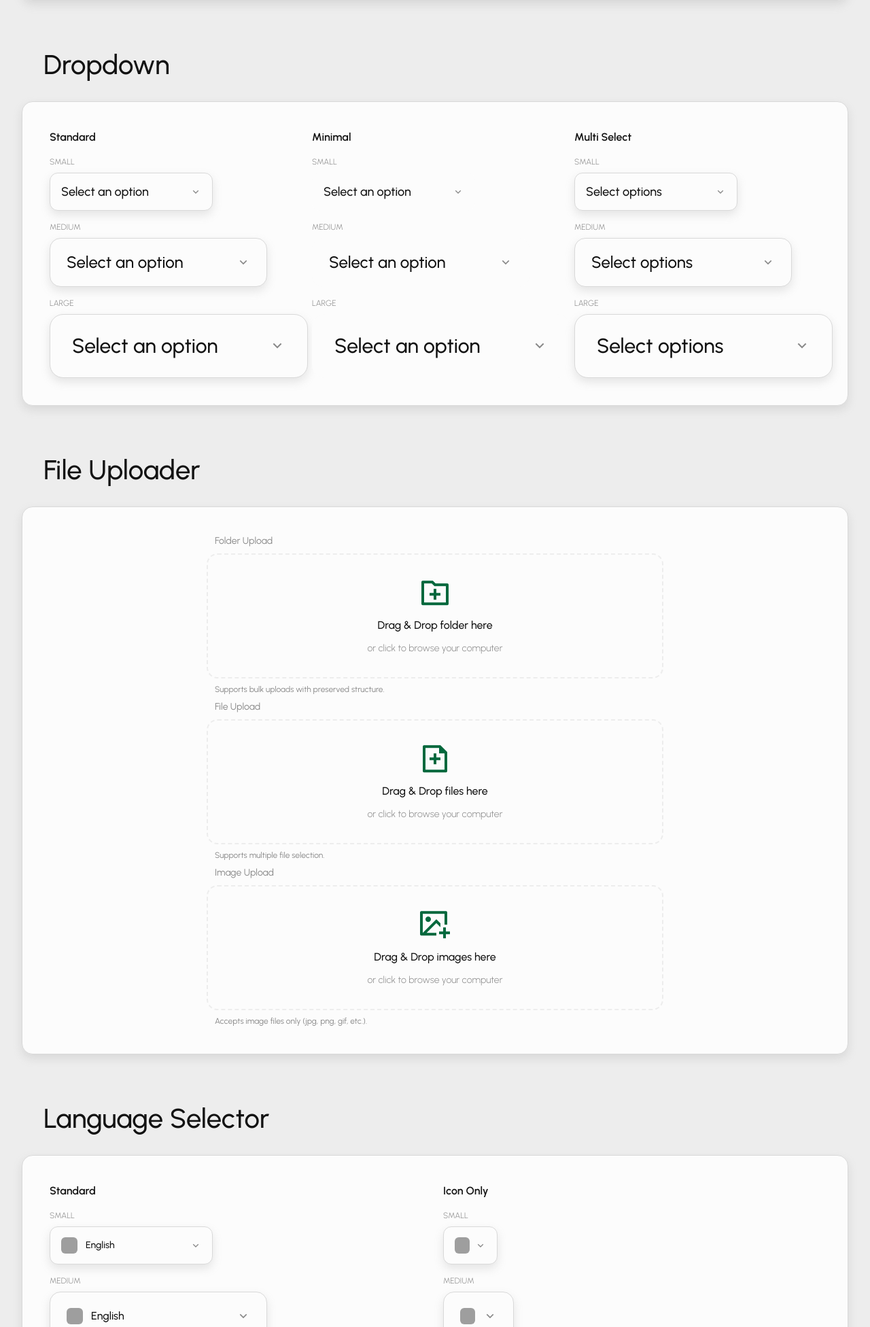
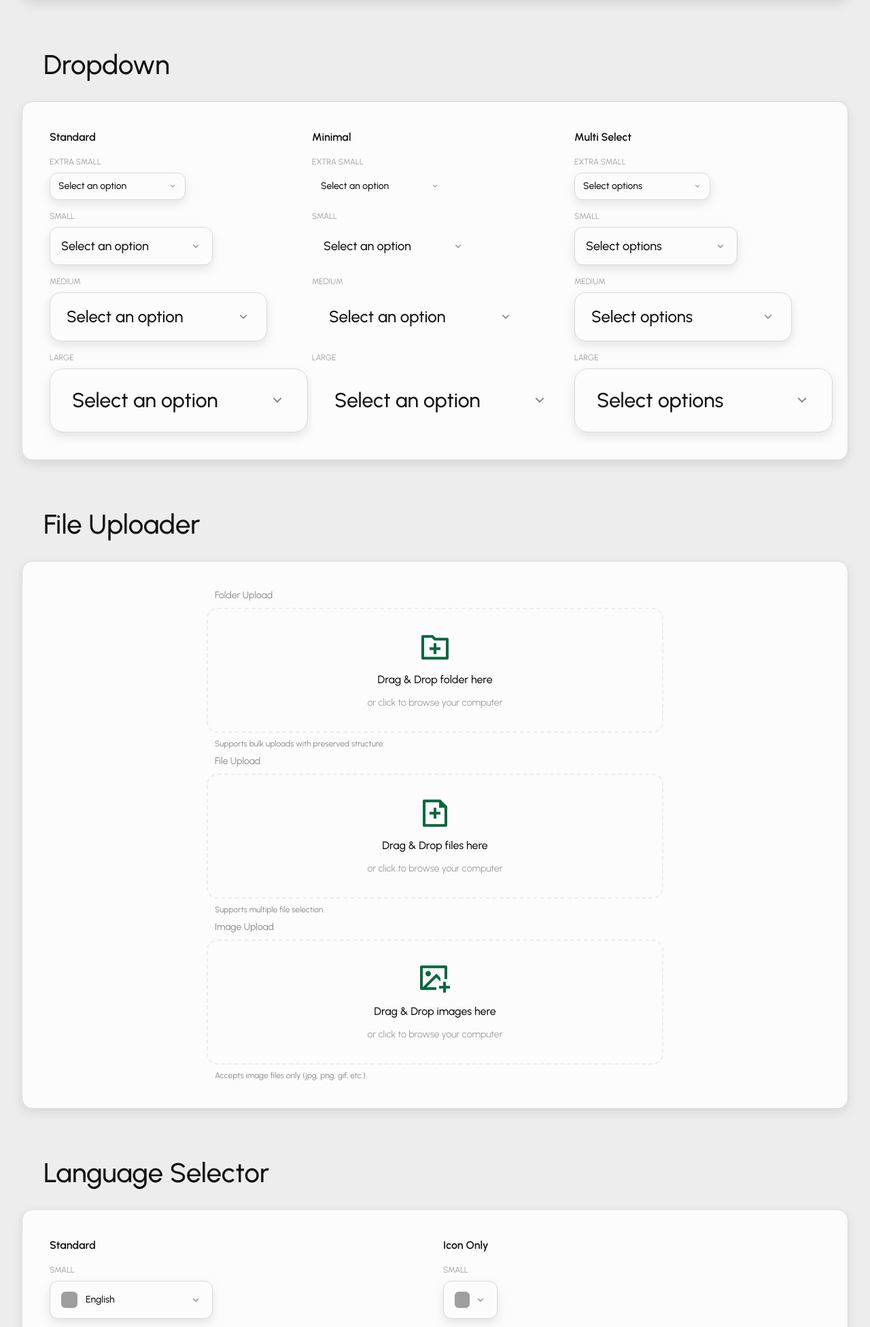
Before and after one commit to ggmtecit-prog/NexLed_UI_System, a PHP site: page /molecules.html in a window 1280 px wide. Shown: the part 1561-3513 px from the top of the page at 68% size. Run offline with PHP 8.4, Linux system fonts and the light colour scheme; some libraries are stand-ins or nearby versions; grey boxes are pictures that could not be loaded.

```diff
--- a/molecules.html
+++ b/molecules.html
@@ -334,6 +334,36 @@
                             <h3 class="size-grid-column-title">Standard</h3>
 
                             <div class="size-grid-row">
+                                <h4 class="size-grid-label">Extra Small</h4>
+                                <div class="size-grid-content">
+                                    <div class="dropdown dropdown-xs w-btn-xs">
+                                        <button class="dropdown-trigger" aria-haspopup="listbox" aria-expanded="false">
+                                            <span class="dropdown-value">Select an option</span>
+                                            <i class="ri-arrow-down-s-line dropdown-arrow" aria-hidden="true"></i>
+                                        </button>
+                                        <ul class="dropdown-menu custom-scrollbar" role="listbox"
+                                            aria-label="Standard extra small options">
+                                            <li class="dropdown-item" role="option" aria-selected="false"
+                                                data-value="option1">
+                                                <span>Option 1</span>
+                                                <i class="ri-check-line dropdown-item-check" aria-hidden="true"></i>
+                                            </li>
+                                            <li class="dropdown-item" role="option" aria-selected="false"
+                                                data-value="option2">
+                                                <span>Option 2</span>
+                                                <i class="ri-check-line dropdown-item-check" aria-hidden="true"></i>
+                                            </li>
+                                            <li class="dropdown-item" role="option" aria-selected="false"
+                                                data-value="option3">
+                                                <span>Option 3</span>
+                                                <i class="ri-check-line dropdown-item-check" aria-hidden="true"></i>
+                                            </li>
+                                        </ul>
+                                    </div>
+                                </div>
+                            </div>
+
+                            <div class="size-grid-row">
                                 <h4 class="size-grid-label">Small</h4>
                                 <div class="size-grid-content">
                                     <div class="dropdown dropdown-sm w-btn-sm">
@@ -488,6 +518,36 @@
                             <h3 class="size-grid-column-title">Minimal</h3>
 
                             <div class="size-grid-row">
+                                <h4 class="size-grid-label">Extra Small</h4>
+                                <div class="size-grid-content">
+                                    <div class="dropdown dropdown-minimal dropdown-xs w-btn-xs">
+                                        <button class="dropdown-trigger" aria-haspopup="listbox" aria-expanded="false">
+                                            <span class="dropdown-value">Select an option</span>
+                                            <i class="ri-arrow-down-s-line dropdown-arrow" aria-hidden="true"></i>
+                                        </button>
+                                        <ul class="dropdown-menu custom-scrollbar" role="listbox"
+                                            aria-label="Minimal extra small options">
+                                            <li class="dropdown-item" role="option" aria-selected="false"
+                                                data-value="option1">
+                                                <span>Option 1</span>
+                                                <i class="ri-check-line dropdown-item-check" aria-hidden="true"></i>
+                                            </li>
+                                            <li class="dropdown-item" role="option" aria-selected="false"
+                                                data-value="option2">
+                                                <span>Option 2</span>
+                                                <i class="ri-check-line dropdown-item-check" aria-hidden="true"></i>
+                                            </li>
+                                            <li class="dropdown-item" role="option" aria-selected="false"
+                                                data-value="option3">
+                                                <span>Option 3</span>
+                                                <i class="ri-check-line dropdown-item-check" aria-hidden="true"></i>
+                                            </li>
+                                        </ul>
+                                    </div>
+                                </div>
+                            </div>
+
+                            <div class="size-grid-row">
                                 <h4 class="size-grid-label">Small</h4>
                                 <div class="size-grid-content">
                                     <div class="dropdown dropdown-minimal dropdown-sm w-btn-sm">
@@ -640,6 +700,54 @@
 
                         <div class="size-grid-column">
                             <h3 class="size-grid-column-title">Multi Select</h3>
+
+                            <div class="size-grid-row">
+                                <h4 class="size-grid-label">Extra Small</h4>
+                                <div class="size-grid-content">
+                                    <div class="dropdown dropdown-multi dropdown-xs w-btn-xs">
+                                        <button class="dropdown-trigger" aria-haspopup="listbox" aria-expanded="false">
+                                            <span class="dropdown-value">Select options</span>
+                                            <i class="ri-arrow-down-s-line dropdown-arrow" aria-hidden="true"></i>
+                                        </button>
+                                        <ul class="dropdown-menu custom-scrollbar" role="listbox"
+                                            aria-multiselectable="true" aria-label="Multi-select extra small options">
+                                            <li class="dropdown-item" role="option" aria-selected="false"
+                                                data-value="option1">
+                                                <label class="checkbox-wrapper checkbox-sm">
+                                                    <span class="relative inline-flex items-center justify-center">
+                                                        <input type="checkbox" class="peer">
+                                                        <i class="ri-check-line absolute inset-0 flex items-center justify-center leading-none text-white text-icon-xs opacity-0 peer-checked:opacity-100 pointer-events-none"
+                                                            aria-hidden="true"></i>
+                                                    </span>
+                                                    <span class="text-body-xs">Option 1</span>
+                                                </label>
+                                            </li>
+                                            <li class="dropdown-item" role="option" aria-selected="false"
+                                                data-value="option2">
+                                                <label class="checkbox-wrapper checkbox-sm">
+                                                    <span class="relative inline-flex items-center justify-center">
+                                                        <input type="checkbox" class="peer">
+                                                        <i class="ri-check-line absolute inset-0 flex items-center justify-center leading-none text-white text-icon-xs opacity-0 peer-checked:opacity-100 pointer-events-none"
+                                                            aria-hidden="true"></i>
+                                                    </span>
+                                                    <span class="text-body-xs">Option 2</span>
+                                                </label>
+                                            </li>
+                                            <li class="dropdown-item" role="option" aria-selected="false"
+                                                data-value="option3">
+                                                <label class="checkbox-wrapper checkbox-sm">
+                                                    <span class="relative inline-flex items-center justify-center">
+                                                        <input type="checkbox" class="peer">
+                                                        <i class="ri-check-line absolute inset-0 flex items-center justify-center leading-none text-white text-icon-xs opacity-0 peer-checked:opacity-100 pointer-events-none"
+                                                            aria-hidden="true"></i>
+                                                    </span>
+                                                    <span class="text-body-xs">Option 3</span>
+                                                </label>
+                                            </li>
+                                        </ul>
+                                    </div>
+                                </div>
+                            </div>
 
                             <div class="size-grid-row">
                                 <h4 class="size-grid-label">Small</h4>
--- a/src/nexled.css
+++ b/src/nexled.css
@@ -459,6 +459,26 @@ body {
   border-radius: var(--radius-sm);
 }
 
+/* NAVIGATION BAR */
+.nav-bar {
+  display: flex;
+  flex-wrap: wrap;
+  align-items: center;
+  justify-content: space-between;
+  gap: var(--space-24);
+  padding: var(--space-20) var(--space-24);
+  background-color: var(--color-white);
+  border: var(--border-thin) solid var(--color-grey-secondary);
+  border-radius: var(--radius-xl);
+  box-shadow: var(--shadow-btn-default);
+}
+
+@media (min-width: 1440px) {
+  .nav-bar {
+    flex-wrap: nowrap;
+  }
+}
+
 .btn-icon {
   padding: 0;
   width: var(--size-btn-icon-lg);
@@ -2025,6 +2045,36 @@ textarea:hover::placeholder {
   font-size: var(--space-24);
 }
 
+.dropdown-xs .dropdown-trigger {
+  height: var(--size-btn-xs-h);
+  padding-block: var(--space-8);
+  padding-inline: var(--space-12);
+  font-size: var(--font-size-body-sm);
+  line-height: var(--line-height-body-sm);
+  border-radius: var(--radius-md);
+}
+
+.dropdown-xs .dropdown-arrow {
+  font-size: var(--space-12);
+}
+
+.dropdown-xs .dropdown-menu {
+  padding: var(--space-4);
+  gap: var(--space-4);
+  max-height: calc(var(--size-btn-xs-h) * 4);
+}
+
+.dropdown-xs .dropdown-item {
+  gap: var(--space-8);
+  padding: var(--space-4) var(--space-8);
+  font-size: var(--font-size-body-xs);
+  line-height: var(--line-height-body-xs);
+}
+
+.dropdown-xs .dropdown-item-check {
+  font-size: var(--space-12);
+}
+
 .dropdown-trigger:hover .dropdown-value,
 .dropdown-trigger:hover .dropdown-arrow,
 .language-selector-trigger:hover .language-selector-value,
@@ -2064,7 +2114,7 @@ textarea:hover::placeholder {
 .dropdown-item[aria-selected="true"]:hover,
 .language-selector-option[aria-selected="true"]:hover {
   background-color: var(--color-grey-tertiary);
-  color: var(--color-grey-secondary);
+  color: var(--color-green-secondary);
 }
 
 .language-selector {
```
Also changed, not shown: organisms.html (+5 -8 lines).
